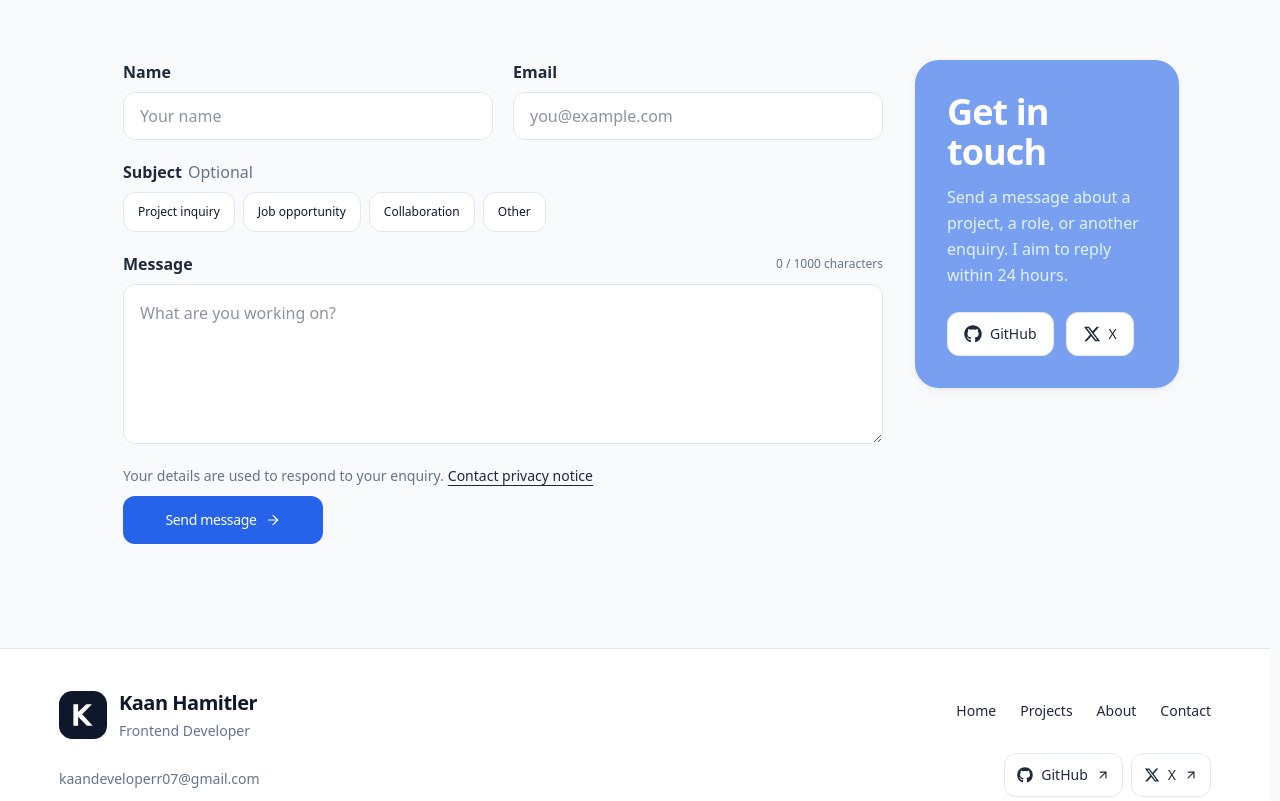
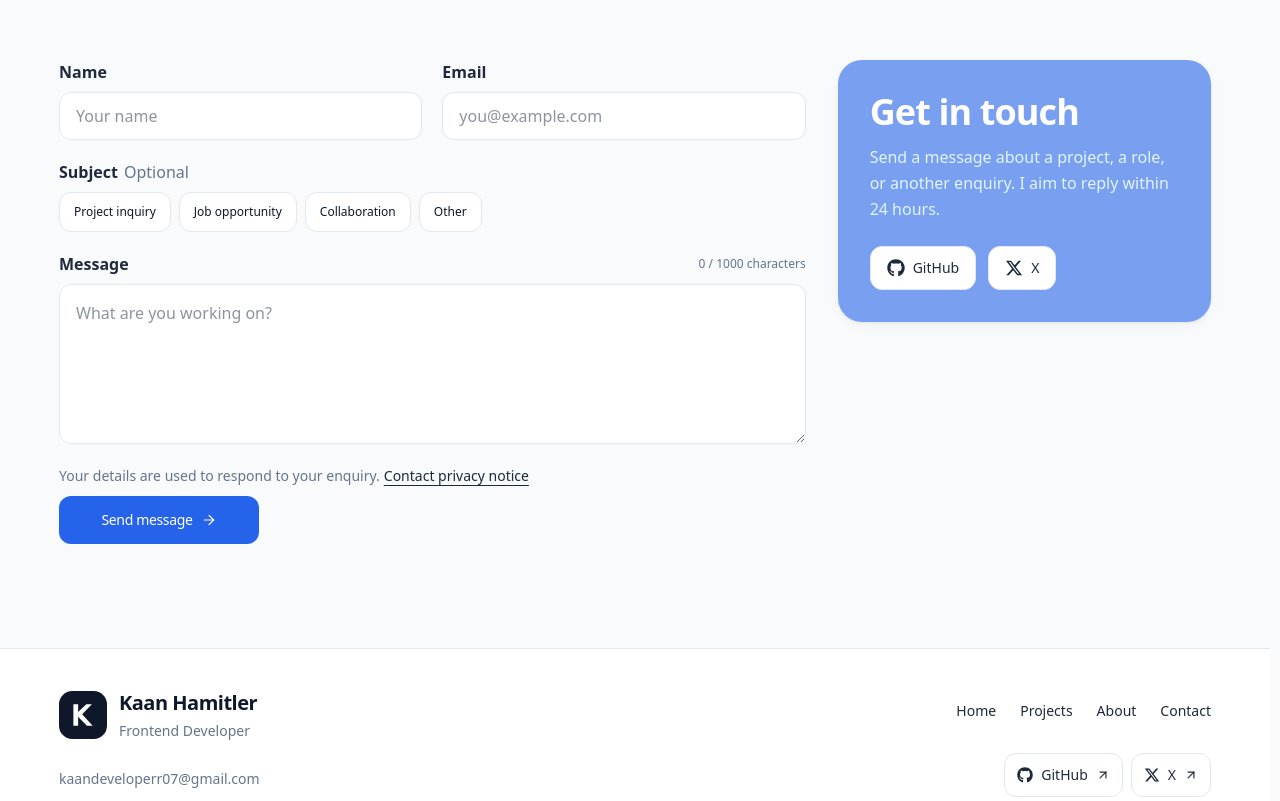
Before and after one commit to Kaan-Developer/Portfolio, a React (Vite) app: page / in a window 1280 px wide. Shown: the part 2021-2822 px from the top of the page. Built offline with nearby package versions, Linux system fonts and the light colour scheme.

Commit message:
fix: align contact section with page content

```diff
--- a/src/components/sections/Contact.tsx
+++ b/src/components/sections/Contact.tsx
@@ -86,10 +86,10 @@ const Contact = () => {
 
   return (
     <section id="contact" className="mt-6">
-      <div className="grid grid-cols-1 gap-8 px-5 py-6 sm:px-6 lg:grid-cols-[3fr_1fr] lg:px-8 lg:py-14">
+      <div className="grid grid-cols-1 gap-8 py-6 lg:grid-cols-[4fr_2fr] lg:py-14">
         <form
           onSubmit={handleSubmit}
-          className="w-full min-w-0 gap-8 lg:pt-0 lg:pl-8"
+          className="w-full min-w-0 gap-8 lg:pt-0"
         >
           <div className="flex min-w-0 flex-col gap-5">
 
```
